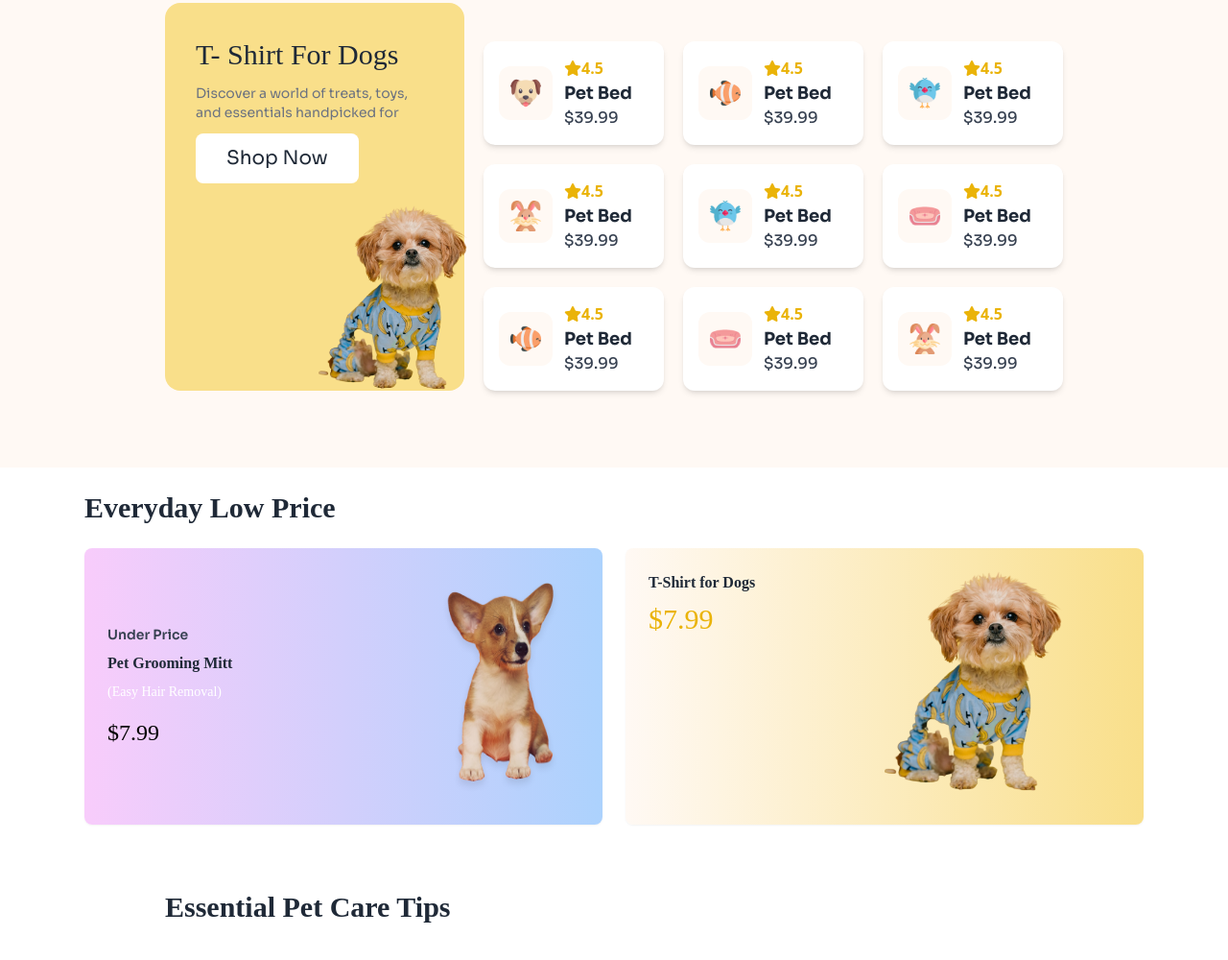
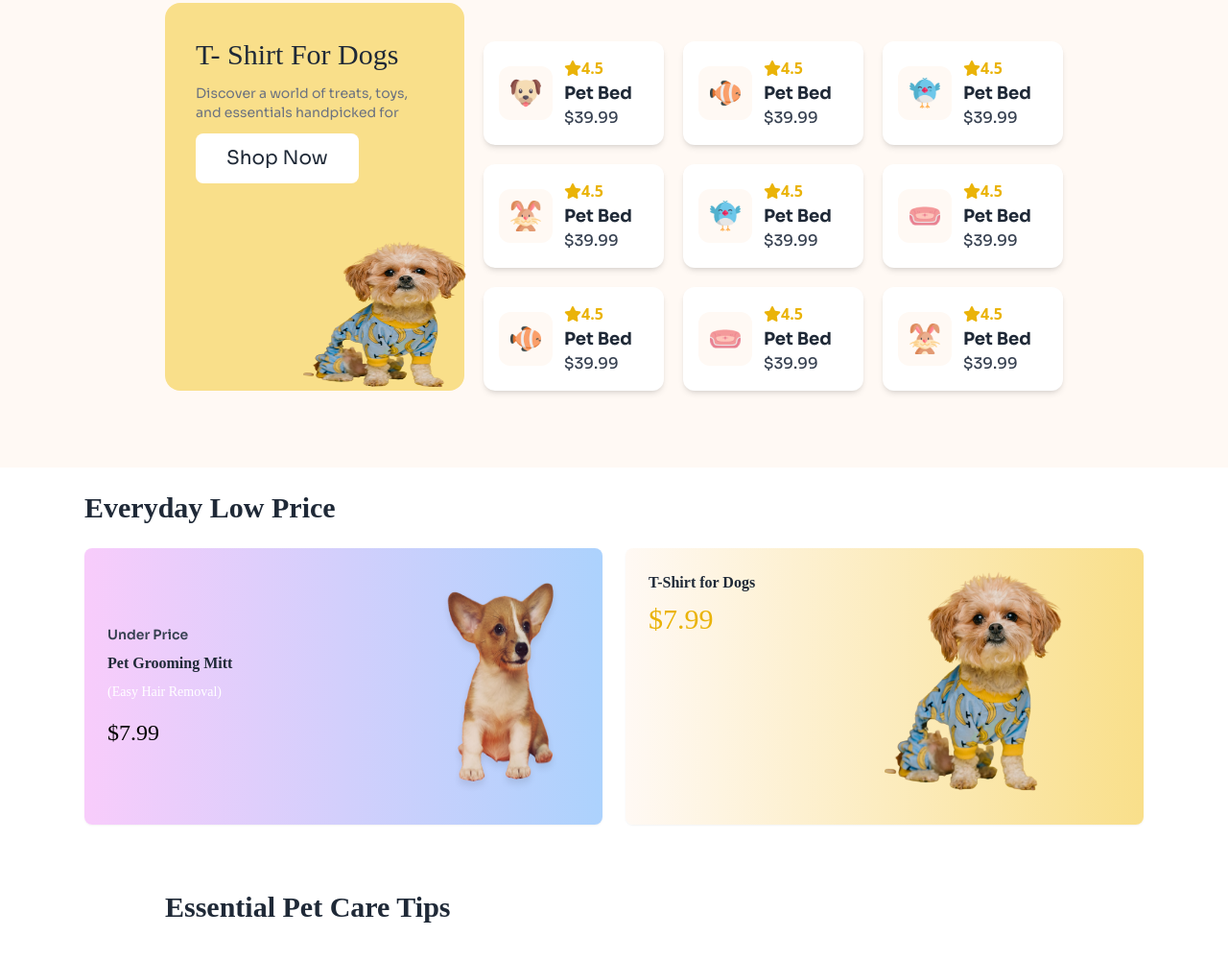
Before and after one commit to naimuddin1190/Assignment03-c1, a plain HTML site: page index.html in a window 1280 px wide. Shown: the part 935-1935 px from the top of the page at 96% size. Drawn offline with nearby package versions, Linux system fonts and the light colour scheme; a web font is replaced by a local one.

Commit message:
some changes

```diff
--- a/index.html
+++ b/index.html
@@ -188,7 +188,7 @@
                 <h4 class="adlam-font text-3xl">T- Shirt For Dogs</h4>
                 <p class="text-sm text-gray-500 sora-font">Discover a world of treats, toys, and essentials handpicked for </p>
                 <button class="text-xl px-8 py-3 bg-white rounded-lg sora-font hover:bg-blue-300">Shop Now</button>
-                <img class="absolute  -right-2 -top-23 -bottom-2 w-40" src="c1-assets/cute-pet-mid.png" alt="">
+                <img class="absolute  -right-2 -top-25 -bottom-1 w-44 h-40" src="c1-assets/cute-pet-mid.png" alt="">
                </div>
 
 
```
